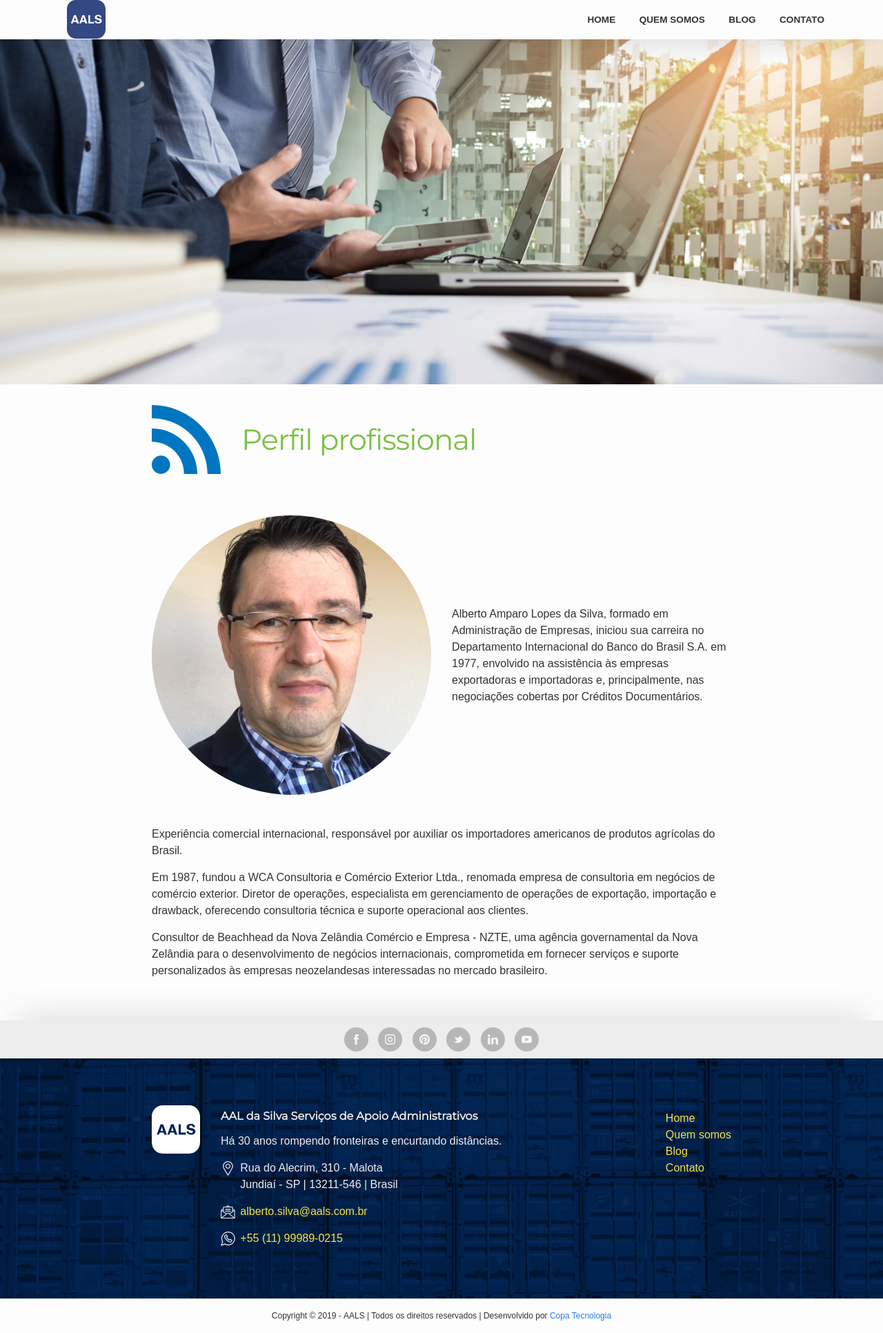
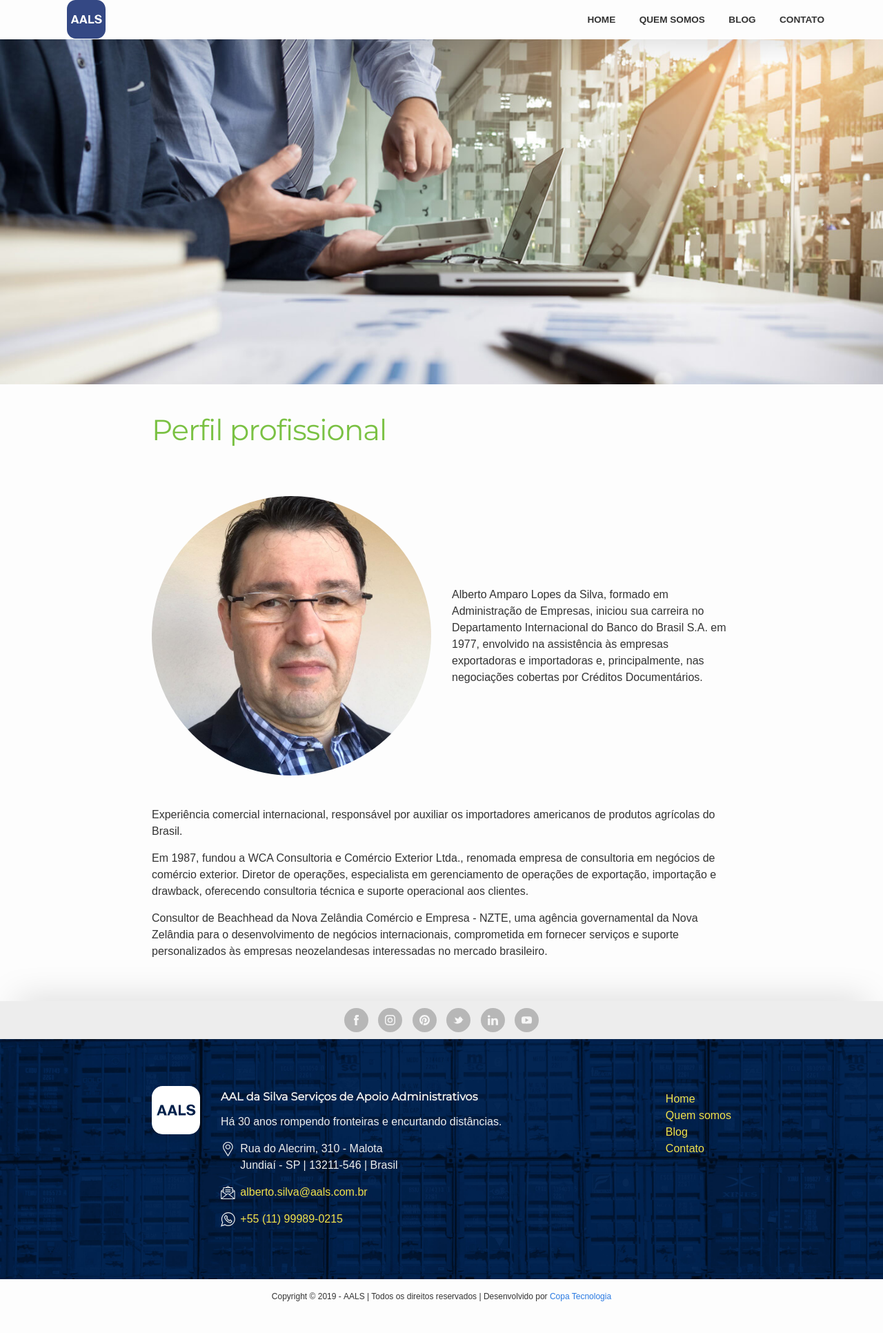
Before and after one commit to aalslogistica/aalslogistica.github.io, a Jekyll site: the page built from sobre.markdown, in a window 1280 px wide. Shown: the whole page at 69% size. Built offline with Jekyll 4.4.1, drawn with Linux system fonts in a browser that asks for light colours; some web fonts are replaced; after the commit the page ends 1904 px from its top, so only the background shows below that.

Commit message:
Updated Sobre

```diff
--- a/sobre.markdown
+++ b/sobre.markdown
@@ -2,7 +2,6 @@
 title: Perfil profissional
 date: 2017-12-20 09:05:00 -02:00
 position: 0
-icon_image: "/uploads/rss.svg"
 title_color: "#7ac143"
 cover_image: "/uploads/97.jpg"
 excerpt: Mais de 30 anos de experiência em consultoria em comércio exterior, entregando
```
